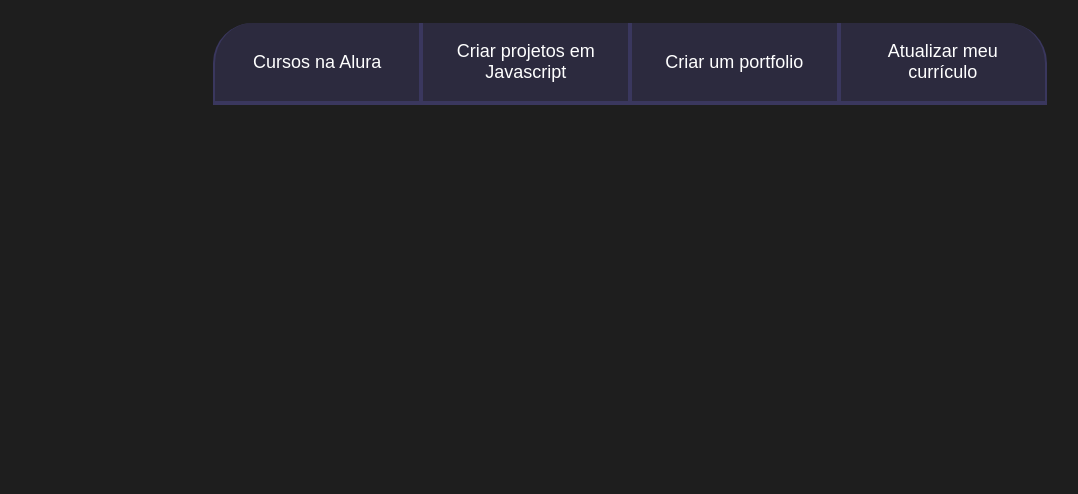
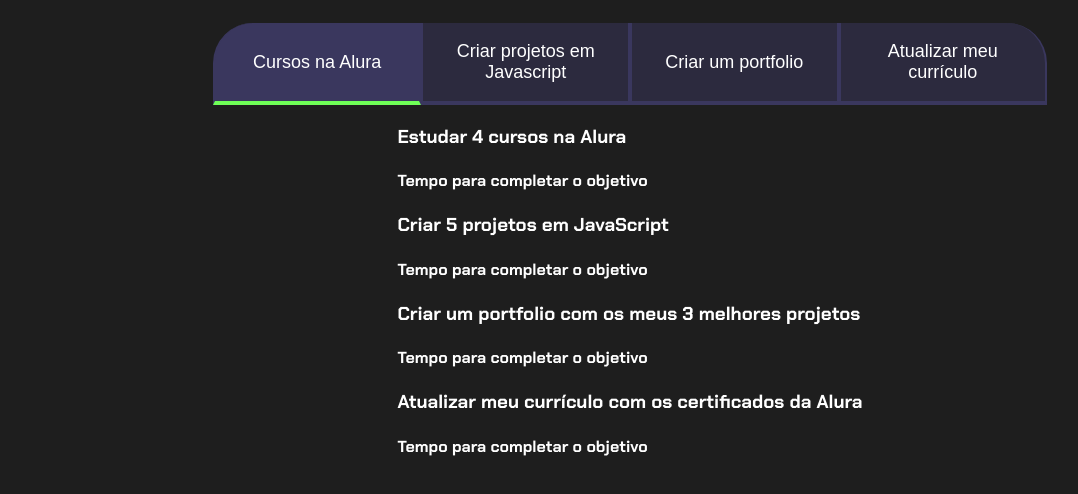
Before and after one commit to 21-LOURENA-MF/projeto-de-vida-javascript, a plain HTML site: page index.html in a window 1280 px wide. Shown: the part 80-574 px from the top of the page, without its empty margins (10-1088 px from the left). Drawn offline with Linux system fonts and the light colour scheme.

Commit message:
Add files via upload

```diff
--- a/index.html
+++ b/index.html
@@ -12,11 +12,35 @@
     <section class="conteudo-principal">
         <h2 class="titulo-principal">Meus Objetivos do ano<span>_</span></h2>
         <div class="botoes">
-            <button class="botao">Cursos na Alura</button>
+            <button class="botao ativo">Cursos na Alura</button>
             <button class="botao">Criar projetos em Javascript</button>
             <button class="botao">Criar um portfolio</button>
             <button class="botao">Atualizar meu currículo</button>
         </div>
+        <div class="conteudo">
+
+            <div class="abas-textos">
+                <div class="aba-conteudo">
+                    <h3 class="aba-conteudo-titulo-principal">Estudar 4 cursos na Alura</h3>
+                    <h4 class="aba-conteudo-titulo-secundario">Tempo para completar o objetivo</h4>
+                </div>
+                <div class="aba-conteudo">
+                    <h3 class="aba-conteudo-titulo-principal">Criar 5 projetos em JavaScript</h3>
+                    <h4 class="aba-conteudo-titulo-secundario">Tempo para completar o objetivo</h4>
+                </div>
+                <div class="aba-conteudo">
+                    <h3 class="aba-conteudo-titulo-principal">Criar um portfolio com os meus 3 melhores projetos</h3>
+                    <h4 class="aba-conteudo-titulo-secundario">Tempo para completar o objetivo</h4>
+                </div>
+                <div class="aba-conteudo">
+                    <h3 class="aba-conteudo-titulo-principal">Atualizar meu currículo com os certificados da Alura</h3>
+                    <h4 class="aba-conteudo-titulo-secundario">Tempo para completar o objetivo</h4>
+                </div>
+            </div>
+        </div>
+
+        </div>
     </section>
+    <script src="main.js"></script>
 </body>
 </html>
--- a/style.css
+++ b/style.css
@@ -60,6 +60,11 @@ body {
     display: block;
 }
 
+.ativo{
+    background-color: var(--botao-ativo);
+border-bottom: 4px solid var(--verde);
+}
+
 
 @media screen and (min-width: 768px) {
     .botoes {
```
